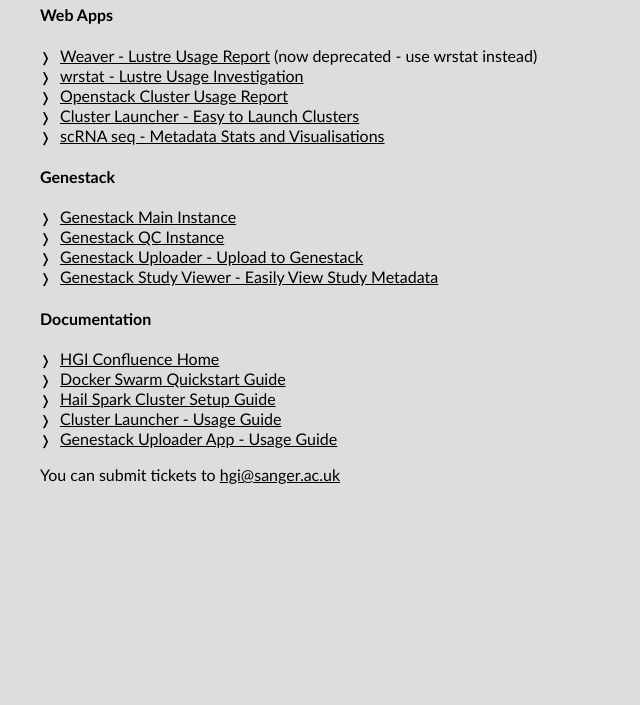
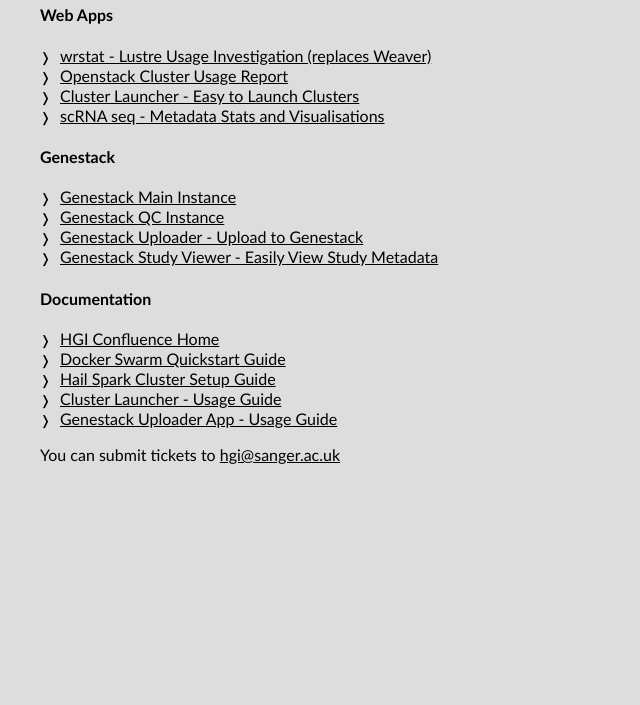
Before and after one commit to wtsi-hgi/wtsi-hgi.github.io, a plain HTML site: page index.html in a window 1280 px wide. Shown: the part 95-800 px from the top of the page, without its empty margins (0-640 px from the left). Drawn offline with Linux system fonts and the light colour scheme.

Commit message:
Update index.html

```diff
--- a/index.html
+++ b/index.html
@@ -8,8 +8,7 @@
 
 	<h4>Web Apps</h4>
 	<ul>
-		<li><a href="http://apps.hgi.sanger.ac.uk/weaver/">Weaver - Lustre Usage Report</a> (now deprecated - use wrstat instead)</li>
-		<li><a href="https://wrstat.internal.sanger.ac.uk/">wrstat - Lustre Usage Investigation</a></li>
+		<li><a href="https://wrstat.internal.sanger.ac.uk/">wrstat - Lustre Usage Investigation (replaces Weaver)</a></li>
 		<li><a href="http://apps.hgi.sanger.ac.uk/cluster-report/">Openstack Cluster Usage Report</a></li>
 		<li><a href="https://apps.hgi.sanger.ac.uk/cluster-launcher/">Cluster Launcher - Easy to Launch Clusters</a></li>
 		<li><a href="https://apps.hgi.sanger.ac.uk/scrna/?project=Cardinal_Analysis">scRNA seq - Metadata Stats and Visualisations</a></li>
```
